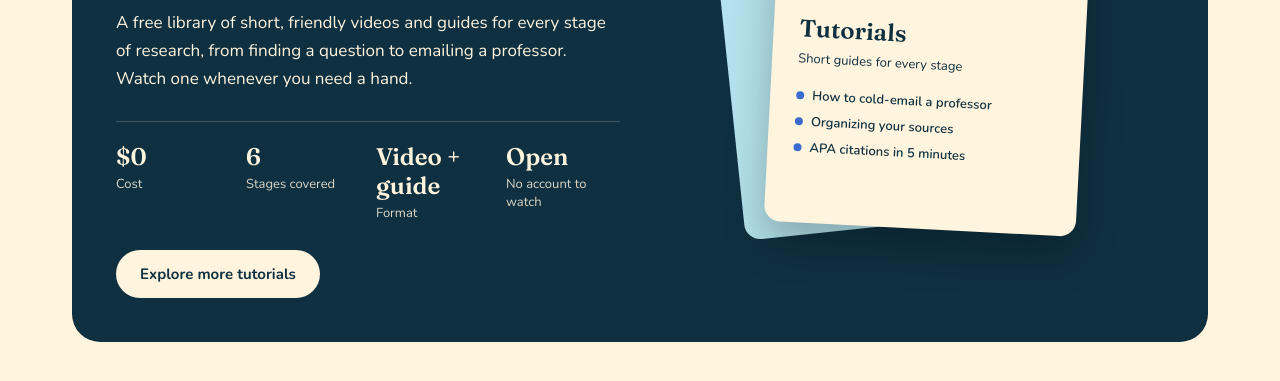
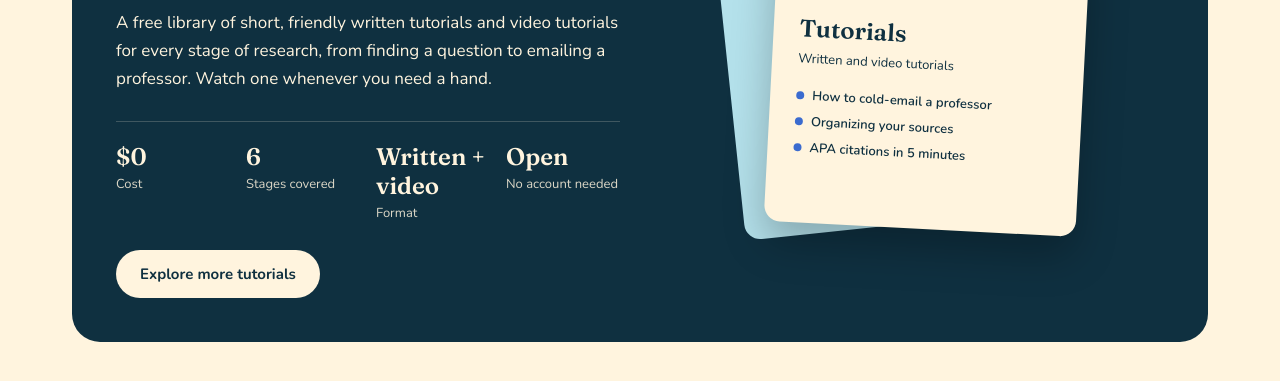
Before and after one commit to MegASNat/adea-research, a plain HTML site: page index.html in a window 1280 px wide. Shown: the part 5479-5860 px from the top of the page. Drawn offline with nearby package versions, Linux system fonts and the light colour scheme.

Commit message:
Rename guides to written tutorials and videos to video tutorials
Co-Authored-By: Claude Sonnet 5.5 <noreply@anthropic.com>
Claude-Session: https://claude.ai/code/session_01DcwYTztzBE5gqASehozdbs

```diff
--- a/index.html
+++ b/index.html
@@ -295,13 +295,13 @@ a{color:#3B6BCF}a:hover{color:#2F5BB5}
 <div role="tabpanel" id="p-ex-3" aria-labelledby="t-ex-3" tabindex="0" class="card" hidden style="padding: 36px; box-shadow: 0 14px 40px rgba(15,48,64,.07);">
 <p style="margin: 0; display: inline-flex; align-items: center; gap: 8px; font-size: 13px; font-weight: 700;"><span class="dot" style="width: 8px; height: 8px; background: #3B6BCF;"></span>Growing library</p>
 <h3 class="serif" style="margin: 14px 0 0; font-size: 36px; font-weight: 600;">Tutorials</h3>
-<p style="margin: 10px 0 0; font-size: 18px; line-height: 1.6; max-width: 620px;">Short, friendly videos and guides for every step of your research.</p>
+<p style="margin: 10px 0 0; font-size: 18px; line-height: 1.6; max-width: 620px;">Short, friendly written and video tutorials for every step of your research.</p>
 <ul style="list-style: none; margin: 24px 0 0; padding: 0; border-top: 1px solid rgba(15,48,64,.12);">
 <li style="display: flex; gap: 14px; padding: 14px 0; border-bottom: 1px solid rgba(15,48,64,.12); font-size: 16px; line-height: 1.5;"><span aria-hidden="true" style="color: #3B6BCF; font-weight: 800;">—</span><span>How to cold-email a professor</span></li>
 <li style="display: flex; gap: 14px; padding: 14px 0; border-bottom: 1px solid rgba(15,48,64,.12); font-size: 16px; line-height: 1.5;"><span aria-hidden="true" style="color: #3B6BCF; font-weight: 800;">—</span><span>Organizing your sources</span></li>
 <li style="display: flex; gap: 14px; padding: 14px 0; border-bottom: 1px solid rgba(15,48,64,.12); font-size: 16px; line-height: 1.5;"><span aria-hidden="true" style="color: #3B6BCF; font-weight: 800;">—</span><span>APA citations in 5 minutes</span></li>
 </ul>
-<p style="margin: 20px 0 0; font-size: 14px; font-weight: 700;">Free · no account needed to watch</p>
+<p style="margin: 20px 0 0; font-size: 14px; font-weight: 700;">Free · no account needed</p>
 <div style="display: flex; gap: 12px; flex-wrap: wrap; margin-top: 20px;"><a class="btn btn-dark" href="#join">Join for new tutorials</a><a class="btn btn-line" href="#building">Explore more tutorials</a></div>
 </div>
 <div role="tabpanel" id="p-ex-4" aria-labelledby="t-ex-4" tabindex="0" class="card" hidden style="padding: 36px; box-shadow: 0 14px 40px rgba(15,48,64,.07);">
@@ -330,7 +330,7 @@ a{color:#3B6BCF}a:hover{color:#2F5BB5}
 <div class="card" style="padding: 26px; background: #FFF4DE;"><div style="display: flex; justify-content: space-between; align-items: center; gap: 10px;"><p style="margin: 0; font-size: 13px; font-weight: 800; letter-spacing: .06em; text-transform: uppercase;"><span class="dot" style="width: 8px; height: 8px; margin-right: 8px; background: #0F3040;"></span>Founding team</p></div><p style="margin: 14px 0 0; font-size: 15px; line-height: 1.6;">Sets Adea’s direction, keeps everything free, and makes sure every part of the community stays safe and welcoming.</p></div>
 <div class="card" style="padding: 26px; background: #FFF4DE;"><div style="display: flex; justify-content: space-between; align-items: center; gap: 10px;"><p style="margin: 0; font-size: 13px; font-weight: 800; letter-spacing: .06em; text-transform: uppercase;"><span class="dot" style="width: 8px; height: 8px; margin-right: 8px; background: #3B6BCF;"></span>Community guides</p><span style="font-size: 11px; font-weight: 800; background: #B4E1EB; padding: 4px 10px; border-radius: 999px; white-space: nowrap;">Now recruiting</span></div><p style="margin: 14px 0 0; font-size: 15px; line-height: 1.6;">Students who welcome new members, keep conversations kind, and help people find their next step.</p></div>
 <div class="card" style="padding: 26px; background: #FFF4DE;"><div style="display: flex; justify-content: space-between; align-items: center; gap: 10px;"><p style="margin: 0; font-size: 13px; font-weight: 800; letter-spacing: .06em; text-transform: uppercase;"><span class="dot" style="width: 8px; height: 8px; margin-right: 8px; background: #4274D9;"></span>Volunteer mentors</p><span style="font-size: 11px; font-weight: 800; background: #B4E1EB; padding: 4px 10px; border-radius: 999px; white-space: nowrap;">Now recruiting</span></div><p style="margin: 14px 0 0; font-size: 15px; line-height: 1.6;">Researchers who lead short group sessions and leave feedback inside the workspace, never in private DMs.</p></div>
-<div class="card" style="padding: 26px; background: #FFF4DE;"><div style="display: flex; justify-content: space-between; align-items: center; gap: 10px;"><p style="margin: 0; font-size: 13px; font-weight: 800; letter-spacing: .06em; text-transform: uppercase;"><span class="dot" style="width: 8px; height: 8px; margin-right: 8px; background: #FFCB56;"></span>Tutorial creators</p></div><p style="margin: 14px 0 0; font-size: 15px; line-height: 1.6;">Make the short videos and guides in the free library, one research skill at a time.</p></div>
+<div class="card" style="padding: 26px; background: #FFF4DE;"><div style="display: flex; justify-content: space-between; align-items: center; gap: 10px;"><p style="margin: 0; font-size: 13px; font-weight: 800; letter-spacing: .06em; text-transform: uppercase;"><span class="dot" style="width: 8px; height: 8px; margin-right: 8px; background: #FFCB56;"></span>Tutorial creators</p></div><p style="margin: 14px 0 0; font-size: 15px; line-height: 1.6;">Make the written and video tutorials in the free library, one research skill at a time.</p></div>
 <div class="card" style="padding: 26px; background: #FFF4DE;"><div style="display: flex; justify-content: space-between; align-items: center; gap: 10px;"><p style="margin: 0; font-size: 13px; font-weight: 800; letter-spacing: .06em; text-transform: uppercase;"><span class="dot" style="width: 8px; height: 8px; margin-right: 8px; background: #B4E1EB;"></span>Outreach &amp; content</p></div><p style="margin: 14px 0 0; font-size: 15px; line-height: 1.6;">Share Adea with the students who need it most, and tell the stories of people starting their first project.</p></div>
 <div class="card" style="padding: 26px; background: #FFF4DE;"><div style="display: flex; justify-content: space-between; align-items: center; gap: 10px;"><p style="margin: 0; font-size: 13px; font-weight: 800; letter-spacing: .06em; text-transform: uppercase;"><span class="dot" style="width: 8px; height: 8px; margin-right: 8px; background: #3B6BCF;"></span>Ambassadors</p><span style="font-size: 11px; font-weight: 800; background: #B4E1EB; padding: 4px 10px; border-radius: 999px; white-space: nowrap;">Now recruiting</span></div><p style="margin: 14px 0 0; font-size: 15px; line-height: 1.6;">Members who bring Adea to their schools, clubs and friends, and open the door for the next curious student.</p></div>
 </div>
@@ -387,12 +387,12 @@ a{color:#3B6BCF}a:hover{color:#2F5BB5}
 <div>
 <div style="display: flex; justify-content: space-between; font-size: 13px; opacity: .85;"><span>Resource · always growing</span><span>01 / 03</span></div>
 <h3 class="serif" style="margin: 28px 0 0; font-size: 44px; font-weight: 500; line-height: 1.05;">The tutorials library</h3>
-<p style="margin: 16px 0 0; font-size: 17px; line-height: 1.65; max-width: 520px;">A free library of short, friendly videos and guides for every stage of research, from finding a question to emailing a professor. Watch one whenever you need a hand.</p>
+<p style="margin: 16px 0 0; font-size: 17px; line-height: 1.65; max-width: 520px;">A free library of short, friendly written tutorials and video tutorials for every stage of research, from finding a question to emailing a professor. Watch one whenever you need a hand.</p>
 <div class="facts">
 <div><p class="serif" style="margin: 0; font-size: 24px; font-weight: 600;">$0</p><p style="margin: 4px 0 0; font-size: 13px; opacity: .85;">Cost</p></div>
 <div><p class="serif" style="margin: 0; font-size: 24px; font-weight: 600;">6</p><p style="margin: 4px 0 0; font-size: 13px; opacity: .85;">Stages covered</p></div>
-<div><p class="serif" style="margin: 0; font-size: 24px; font-weight: 600;">Video + guide</p><p style="margin: 4px 0 0; font-size: 13px; opacity: .85;">Format</p></div>
-<div><p class="serif" style="margin: 0; font-size: 24px; font-weight: 600;">Open</p><p style="margin: 4px 0 0; font-size: 13px; opacity: .85;">No account to watch</p></div>
+<div><p class="serif" style="margin: 0; font-size: 24px; font-weight: 600;">Written + video</p><p style="margin: 4px 0 0; font-size: 13px; opacity: .85;">Format</p></div>
+<div><p class="serif" style="margin: 0; font-size: 24px; font-weight: 600;">Open</p><p style="margin: 4px 0 0; font-size: 13px; opacity: .85;">No account needed</p></div>
 </div>
 <div style="display: flex; gap: 12px; flex-wrap: wrap; margin-top: 28px;"><a class="btn btn-cream" href="#join">Explore more tutorials</a></div>
 </div>
@@ -402,7 +402,7 @@ a{color:#3B6BCF}a:hover{color:#2F5BB5}
 <span style="position: absolute; right: -14px; top: -10px; width: 86px; height: 22px; background: #FFCB56; opacity: .9; transform: rotate(28deg);"></span>
 <img src="/adea-logo.png" alt="" style="width: 34px;">
 <p class="serif" style="margin: 14px 0 0; font-size: 24px; font-weight: 600; line-height: 1.1;">Tutorials</p>
-<p style="margin: 8px 0 0; font-size: 13px; line-height: 1.5;">Short guides for every stage</p>
+<p style="margin: 8px 0 0; font-size: 13px; line-height: 1.5;">Written and video tutorials</p>
 <div style="margin-top: 18px; display: flex; flex-direction: column; gap: 8px;">
 <div style="display: flex; gap: 8px; align-items: center; font-size: 13px; font-weight: 600;"><span class="dot" style="width: 8px; height: 8px; background: #3B6BCF;"></span>How to cold-email a professor</div>
 <div style="display: flex; gap: 8px; align-items: center; font-size: 13px; font-weight: 600;"><span class="dot" style="width: 8px; height: 8px; background: #3B6BCF;"></span>Organizing your sources</div>
```
